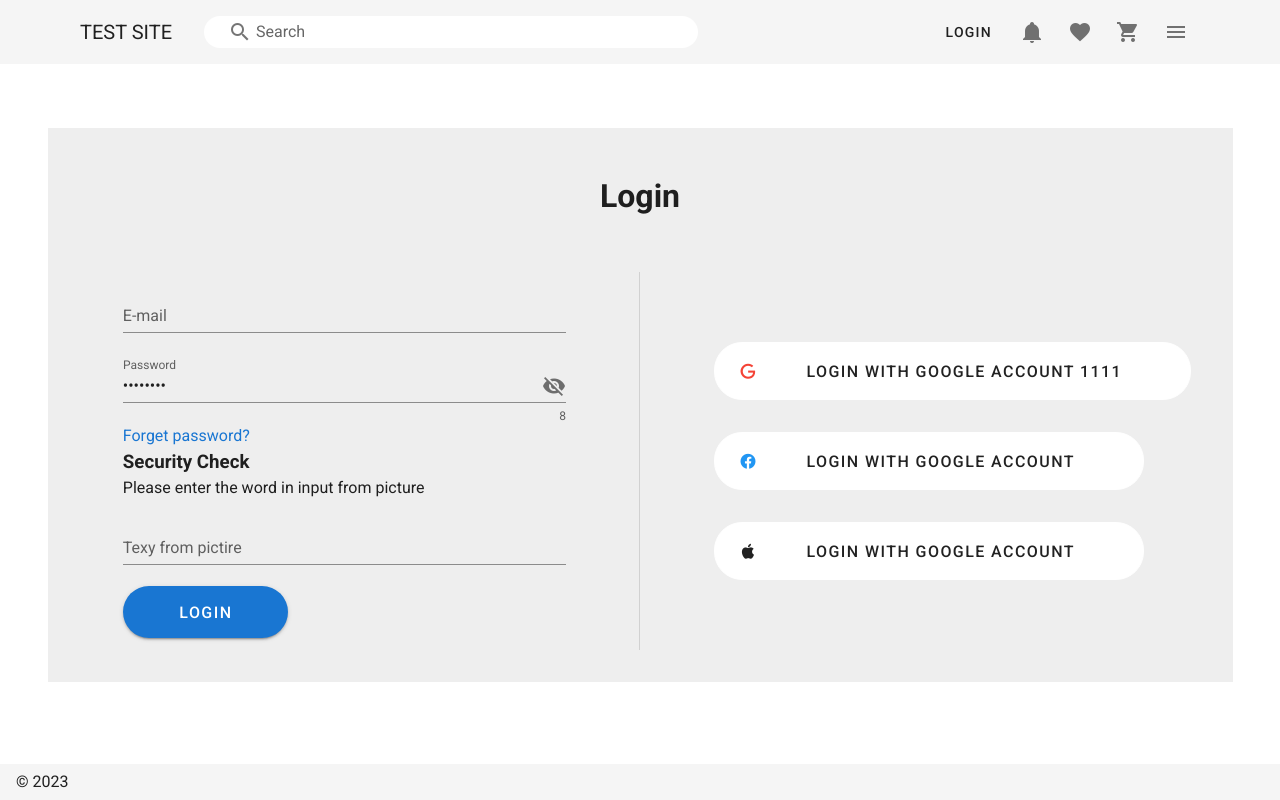
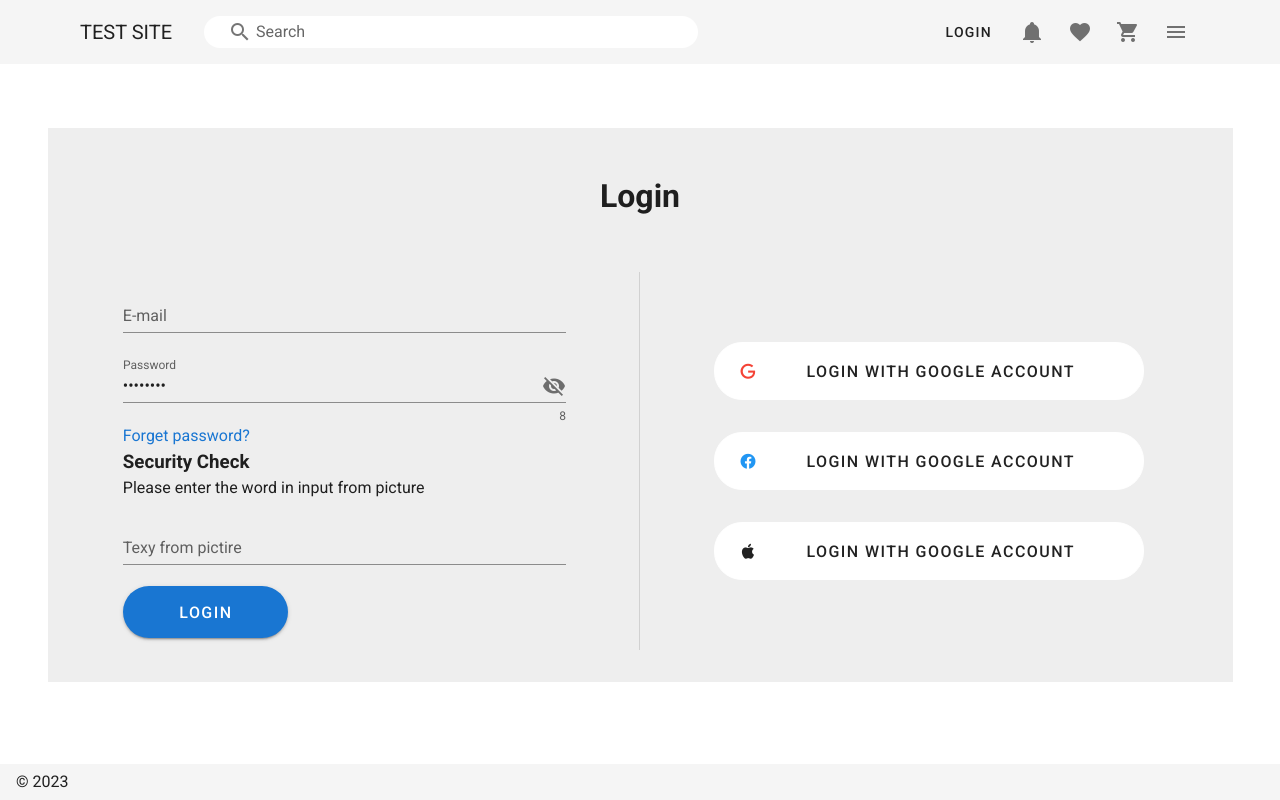
Before and after one commit to sho-mb/testapp, a Nuxt app: page /login in a window 1280 px wide. Built offline with nearby package versions, Linux system fonts and the light colour scheme.

Commit message:
Update login.vue

```diff
--- a/pages/login.vue
+++ b/pages/login.vue
@@ -49,7 +49,7 @@
           <v-icon left color="red" >
             mdi mdi-google
           </v-icon>
-          <div class="ma-10">Login with google account 1111</div>
+          <div class="ma-10">Login with google account</div>
           </v-btn>
           <v-btn
           outlined
```
